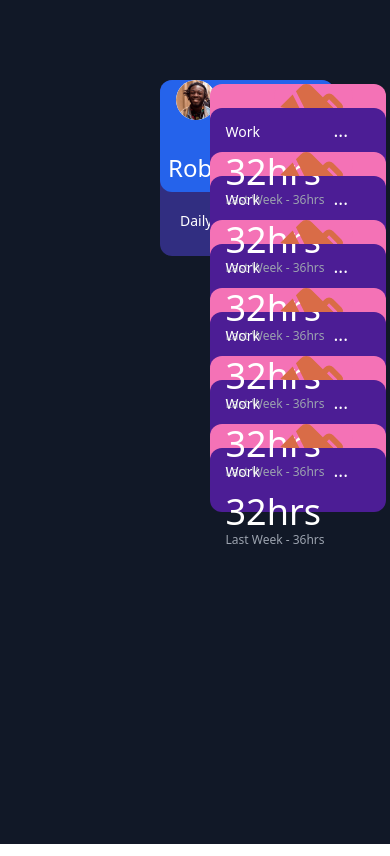
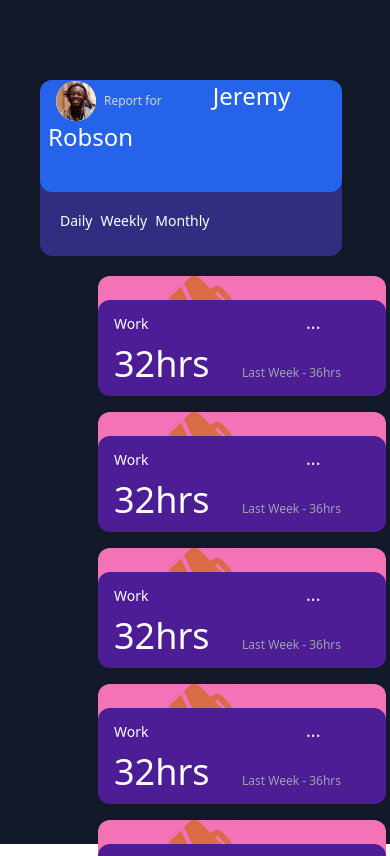
Before and after one commit to akanksha-patel-code/time-tracking-dashboard, a React (Create React App) app in the folder time-tracking-dashboard/: page / in a window 390 px wide. Shown: the top 856 px of the page. Built offline with nearby package versions, Linux system fonts and the light colour scheme.

Commit message:
added responsivness to the card

```diff
--- a/time-tracking-dashboard/src/components/Card/index.jsx
+++ b/time-tracking-dashboard/src/components/Card/index.jsx
@@ -2,7 +2,7 @@ import React from 'react'
 
 export const Card = (props) => {
     return (
-        <div className="bg-pink-400 sm:w-36 sm:h-28 w-44 h-16 m-1 rounded-xl flex-col gap-14">
+        <div className="bg-pink-400 sm:w-36 sm:h-28 w-72 h-24 m-1 rounded-xl flex-col gap-14">
             {props.children}
         </div>
     )
--- a/time-tracking-dashboard/src/components/CardCurrentTrackedTime/index.jsx
+++ b/time-tracking-dashboard/src/components/CardCurrentTrackedTime/index.jsx
@@ -2,7 +2,7 @@ import React from 'react'
 
 export const CardCurrentTrackedTime = () => {
     return (
-        <div className="pt-2 text-4xl text-white">
+        <div className="pt-2 text-4xl text-white w-2/4 inline-block sm:block">
             32hrs
         </div>
     )
--- a/time-tracking-dashboard/src/components/CardPreviousTrackedTime/index.jsx
+++ b/time-tracking-dashboard/src/components/CardPreviousTrackedTime/index.jsx
@@ -2,7 +2,7 @@ import React from 'react'
 
 export const CardPreviousTrackedTime = () => {
     return (
-        <div className="text-xs text-gray-400">
+        <div className="text-xs text-gray-400 inline">
             Last Week - 36hrs
         </div>
     )
--- a/time-tracking-dashboard/src/components/Cards/index.jsx
+++ b/time-tracking-dashboard/src/components/Cards/index.jsx
@@ -2,7 +2,7 @@ import React from "react";
 
 export const Cards = (props) => {
   return (
-    <div className="h-72 w-4/5 sm:grid sm:grid-cols-3 -ml-72 flex-col">
+    <div className="sm:h-72 sm:w-4/5 sm:grid sm:grid-cols-3 -ml-72 pt-48 sm:pt-0 flex flex-col gap-8">
       {props.children}
     </div>
   );
--- a/time-tracking-dashboard/src/components/IntervalTypeFilter/index.jsx
+++ b/time-tracking-dashboard/src/components/IntervalTypeFilter/index.jsx
@@ -2,7 +2,7 @@ import React from 'react'
 
 export const IntervalTypeFilter = (props) => {
     return (
-        <div className="pl-4 pt-4">
+        <div className="pl-4 pt-4 pb-4">
             {props.children}
         </div>
     )
--- a/time-tracking-dashboard/src/components/IntervalTypeFilterItem/index.jsx
+++ b/time-tracking-dashboard/src/components/IntervalTypeFilterItem/index.jsx
@@ -3,9 +3,9 @@ import React from 'react'
 export const IntervalTypeFilterItem = () => {
     return (
         <>
-            <div className="text-white text-sm p-1 hover:text-gray-900 inline sm:block">Daily</div>
-            <div className="text-white text-sm p-1 hover:text-gray-900 inline sm:block">Weekly</div>
-            <div className="text-white text-sm p-1 hover:text-gray-900 inline sm:block">Monthly</div>
+            <div className="text-white text-sm sm:px-5 p-1 hover:text-gray-900 inline sm:block">Daily</div>
+            <div className="text-white text-sm sm:px-5 p-1 hover:text-gray-900 inline sm:block">Weekly</div>
+            <div className="text-white text-sm sm:px-5 p-1 hover:text-gray-900 inline sm:block">Monthly</div>
         </>
     )
 }
--- a/time-tracking-dashboard/src/components/UserProfile/index.jsx
+++ b/time-tracking-dashboard/src/components/UserProfile/index.jsx
@@ -2,7 +2,7 @@ import React from 'react';
 
 export const UserProfile = (props) => {
     return (
-        <div className="mx-40 sm:h-72 sm:w-36 w-60 h-44 border-0 rounded-xl bg-indigo-900 grid-cols-1">
+        <div className="mx-10 sm:mx-40 sm:h-72 sm:w-36 w-80 h-44 border-0 rounded-xl bg-indigo-900 sm:grid-cols-1">
             {props.children}
         </div>
     )
```
